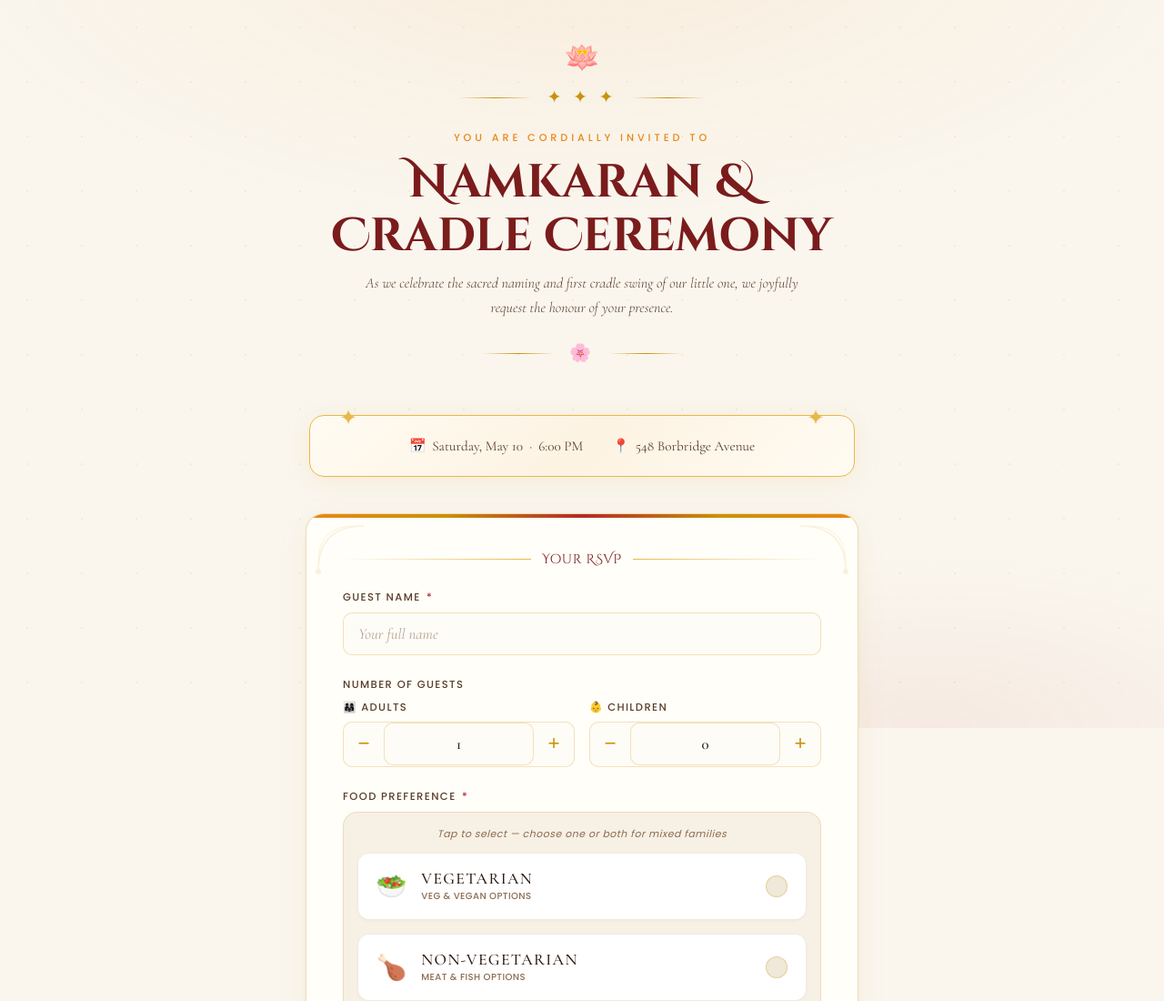
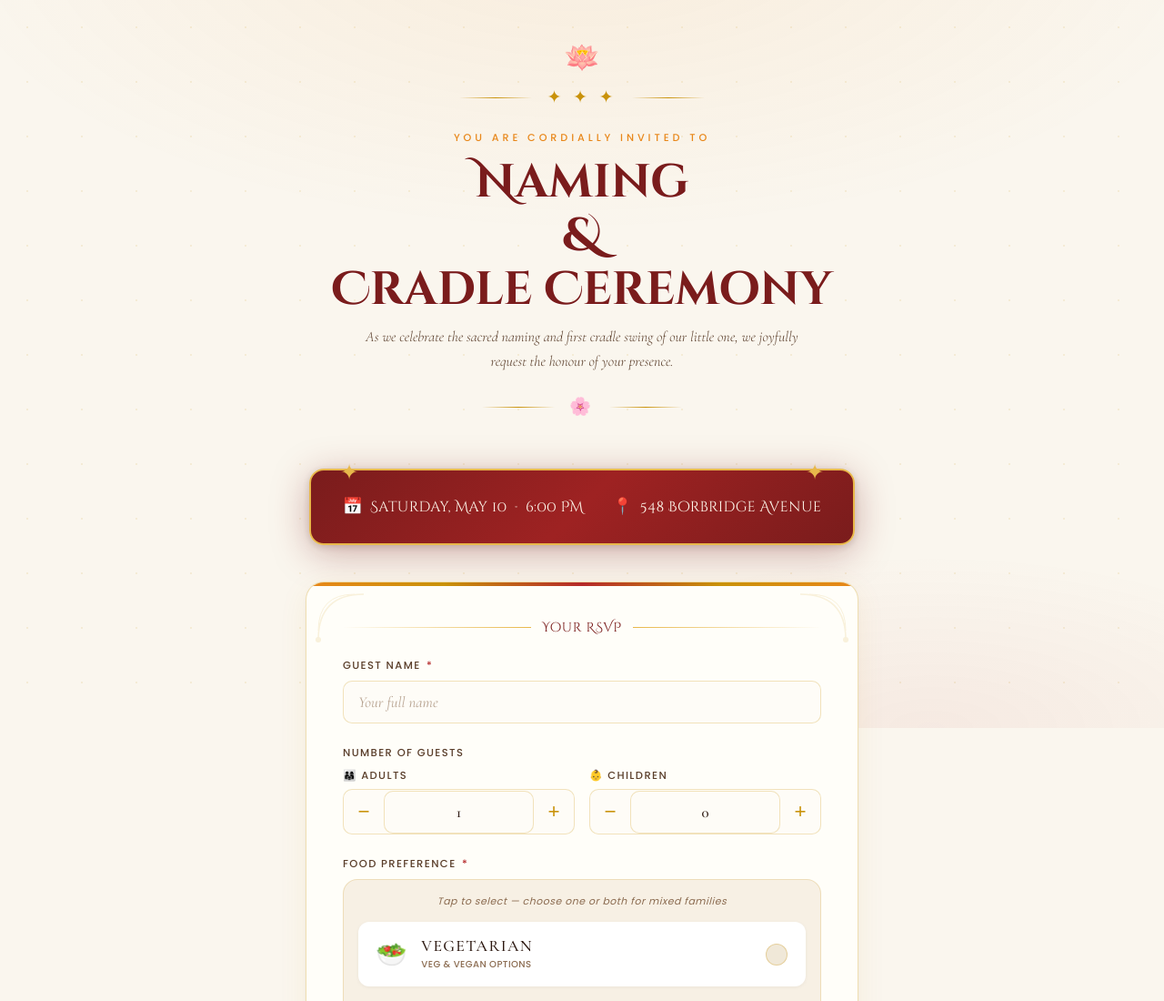
Before and after one commit to harisatyasrinivas/e-invite, a plain HTML site: page index.html in a window 1280 px wide. Shown: the top 1100 px of the page at 91% size. Drawn offline with nearby package versions, Linux system fonts and the light colour scheme; a web font is replaced by a local one.

Commit message:
Update title and styling in index.html

```diff
--- a/index.html
+++ b/index.html
@@ -3,7 +3,7 @@
 <head>
 <meta charset="UTF-8">
 <meta name="viewport" content="width=device-width, initial-scale=1.0">
-<title>Namkaran & Cradle Ceremony — RSVP</title>
+<title>Naming & Cradle Ceremony — RSVP</title>
 <link href="https://fonts.googleapis.com/css2?family=Cinzel+Decorative:wght@400;700&family=Cormorant+Garamond:ital,wght@0,300;0,400;0,500;1,300;1,400&family=Devanagari+font&display=swap" rel="stylesheet">
 <link href="https://fonts.googleapis.com/css2?family=Cinzel+Decorative:wght@400;700&family=Cormorant+Garamond:ital,wght@0,300;0,400;0,500;1,300;1,400;1,500&family=Poppins:wght@300;400;500&display=swap" rel="stylesheet">
 <style>
@@ -139,12 +139,12 @@
     z-index: 1;
     margin: 0 auto 2.5rem;
     max-width: 600px;
-    background: linear-gradient(135deg, #FFFBF2 0%, #FDF3E3 50%, #FFFBF2 100%);
-    border: 1px solid var(--gold-light);
+    background: linear-gradient(135deg, var(--maroon) 0%, #9E2222 50%, var(--maroon) 100%);
+    border: 2px solid var(--gold-light);
     border-radius: 16px;
-    padding: 1.5rem 2rem;
+    padding: 1.75rem 2rem;
     text-align: center;
-    box-shadow: 0 4px 30px rgba(201, 146, 10, 0.1);
+    box-shadow: 0 8px 40px rgba(122, 28, 28, 0.35), 0 2px 8px rgba(0,0,0,0.15);
   }
 
   .baby-banner::before,
@@ -164,18 +164,20 @@
     justify-content: center;
     gap: 2rem;
     flex-wrap: wrap;
-    font-size: 0.95rem;
-    color: var(--text-mid);
-    font-weight: 400;
+    font-size: 1rem;
+    color: #FFF8EC;
+    font-weight: 500;
+    font-family: 'Cinzel Decorative', serif;
   }
 
   .event-detail-item {
     display: flex;
     align-items: center;
-    gap: 0.4rem;
+    gap: 0.5rem;
+    letter-spacing: 0.02em;
   }
 
-  .event-icon { color: var(--saffron); }
+  .event-icon { color: var(--gold-light); font-size: 1.1rem; }
 
   /* === FORM CONTAINER === */
   .form-container {
@@ -676,7 +678,7 @@
   </div>
 
   <p class="hero-subtitle-top">You are cordially invited to</p>
-  <h1 class="hero-title">Namkaran &amp;<br>Cradle Ceremony</h1>
+  <h1 class="hero-title">Naming <br>&amp;<br>Cradle Ceremony</h1>
   <p class="hero-desc">
     As we celebrate the sacred naming and first cradle swing of our little one,
     we joyfully request the honour of your presence.
```
